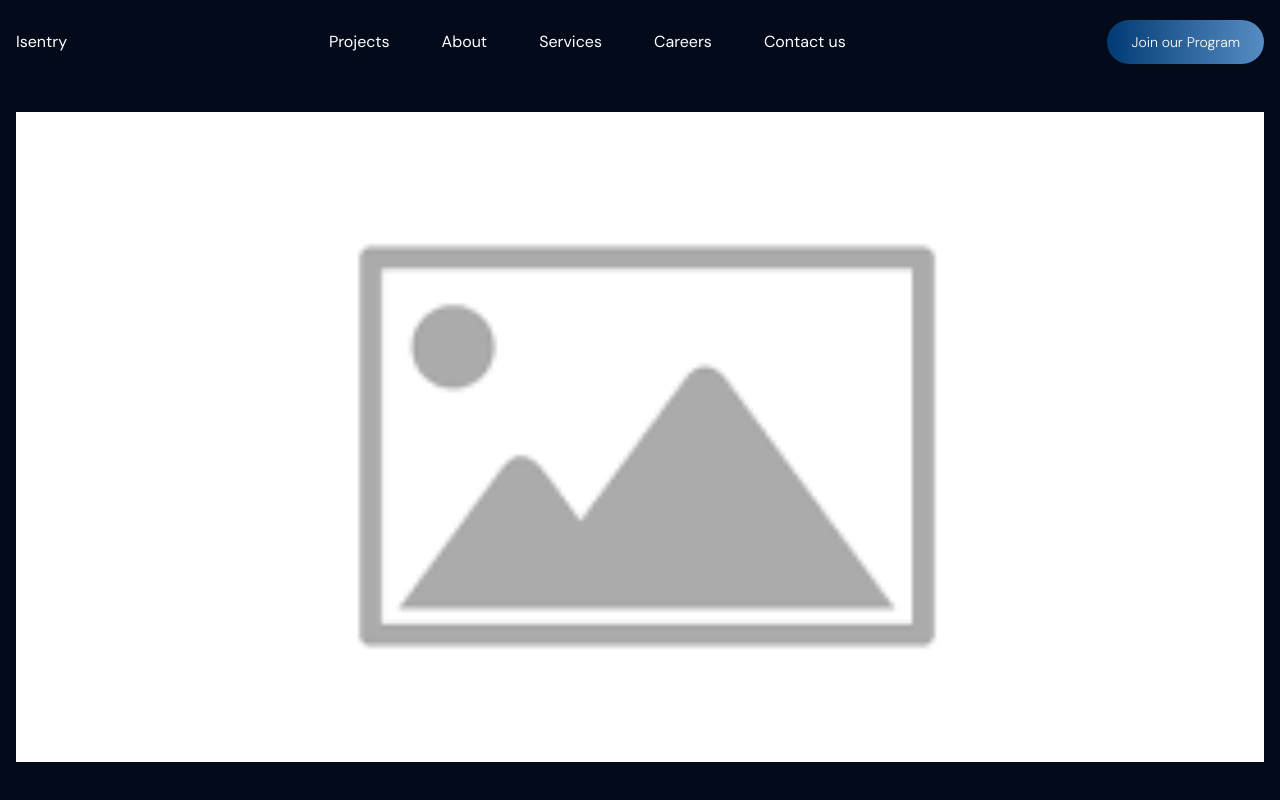
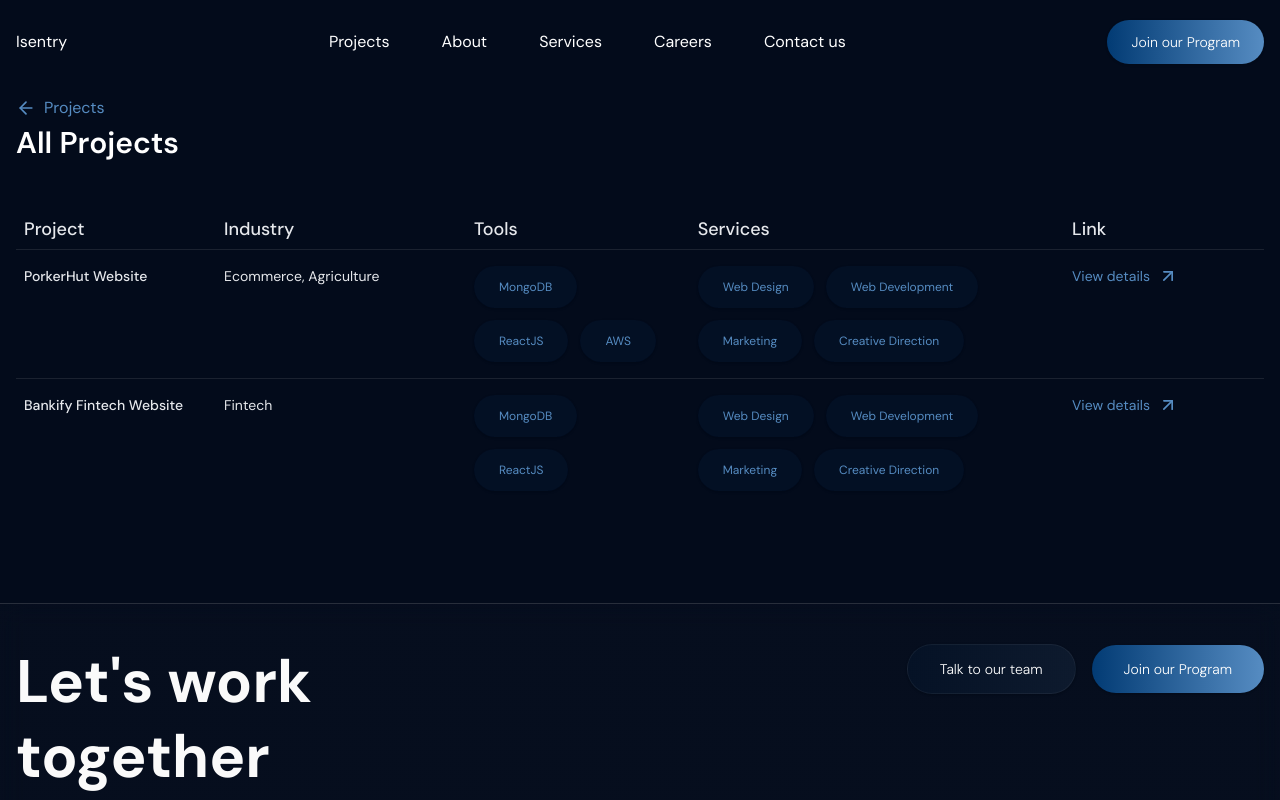
Before and after one commit to i-sentry/i-sentry-platform, a Next.js app: page /projects/archive in a window 1280 px wide. Shown: the top 800 px of the page. Built offline with nearby package versions, Linux system fonts and the light colour scheme.

Commit message:
Project archive added

```diff
--- /dev/null
+++ b/app/projects/archive/page.tsx
@@ -0,0 +1,119 @@
+"use client";
+import TransitionLink from "@/components/widgets/transition_links";
+import { ArrowLeft, ArrowUpRight } from "lucide-react";
+import React from "react";
+import {
+  Table,
+  TableBody,
+  TableCell,
+  TableHead,
+  TableHeader,
+  TableRow,
+} from "@/components/ui/table";
+import { caseStudies } from "@/utils";
+import EachElement from "@/components/widgets/list_rendering";
+import { Badge } from "@/components/ui/badge";
+
+const ProjectArchive = () => {
+  return (
+    <>
+      <section className="py-16 md:py-24">
+        <div className="wrapper">
+          <div>
+            <TransitionLink
+              href="/projects"
+              className="inline-flex items-center gap-2 text-secondary-300"
+            >
+              <span>
+                <ArrowLeft size={20} />
+              </span>
+              Projects
+            </TransitionLink>
+            <h1 className="font-dm-sans text-2xl font-semibold text-white sm:text-3xl">
+              All Projects
+            </h1>
+          </div>
+
+          <div className="mt-12">
+            <Table>
+              <TableHeader className="[&_tr]:border-primary-50/10">
+                <TableRow className="hover:bg-transparent">
+                  <TableHead className="text-lg text-primary-50 sm:w-[200px]">
+                    Project
+                  </TableHead>
+                  <TableHead className="hidden w-[250px] text-lg text-primary-50 sm:table-cell">
+                    Industry
+                  </TableHead>
+                  <TableHead className="hidden text-lg text-primary-50 lg:table-cell">
+                    Tools
+                  </TableHead>
+                  <TableHead className="hidden text-lg text-primary-50 xl:table-cell">
+                    Services
+                  </TableHead>
+                  <TableHead className="text-lg text-primary-50 sm:w-[200px]">
+                    Link
+                  </TableHead>
+                </TableRow>
+              </TableHeader>
+              <TableBody className="[&_tr>td]:py-4 [&_tr]:border-primary-50/10">
+                {caseStudies.map((data, index) => (
+                  <TableRow key={index} className="hover:bg-transparent">
+                    <TableCell className="align-top text-sm font-medium text-primary-50">
+                      {data.title}
+                    </TableCell>
+                    <TableCell className="hidden align-top text-sm text-primary-50 sm:table-cell">
+                      {data.industry}
+                    </TableCell>
+                    <TableCell className="hidden align-top lg:table-cell">
+                      <div className="inline-flex flex-wrap items-center gap-3">
+                        <EachElement
+                          of={data?.tools}
+                          render={(tool: string) => (
+                            <Badge
+                              key={tool}
+                              className="inline-block rounded-full bg-[#023B741A] px-6 py-3 font-dm-sans text-xs font-normal text-secondary-300 hover:bg-[#568CC21A]"
+                            >
+                              {tool}
+                            </Badge>
+                          )}
+                        />
+                      </div>
+                    </TableCell>
+                    <TableCell className="hidden text-sm text-primary-50 xl:table-cell">
+                      <div className="inline-flex flex-wrap items-center gap-3">
+                        <EachElement
+                          of={data?.tags}
+                          render={(tag: string) => (
+                            <Badge
+                              key={tag}
+                              className="inline-block rounded-full bg-[#023B741A] px-6 py-3 font-dm-sans text-xs font-normal text-secondary-300 hover:bg-[#568CC21A]"
+                            >
+                              {tag}
+                            </Badge>
+                          )}
+                        />
+                      </div>
+                    </TableCell>
+                    <TableCell className="align-top text-sm text-primary-50">
+                      <TransitionLink
+                        href="/project"
+                        className="inline-flex items-center gap-2 text-secondary-300"
+                      >
+                        View details
+                        <span>
+                          <ArrowUpRight size={20} />
+                        </span>
+                      </TransitionLink>
+                    </TableCell>
+                  </TableRow>
+                ))}
+              </TableBody>
+            </Table>
+          </div>
+        </div>
+      </section>
+    </>
+  );
+};
+
+export default ProjectArchive;
--- a/app/projects/page.tsx
+++ b/app/projects/page.tsx
@@ -7,6 +7,8 @@ import Marquee from "@/components/ui/marquee";
 import { caseStudies, clients, IProject } from "@/utils";
 import { cn } from "@/lib/utils";
 import { useMediaQuery } from "usehooks-ts";
+import SmartButton from "@/components/custom_button";
+import TransitionLink from "@/components/widgets/transition_links";
 
 const Projects = () => {
   const isMobile = useMediaQuery("(max-width: 768px)");
@@ -175,21 +177,21 @@ const Projects = () => {
 
             <div className="md:flex md:items-end md:justify-between">
               <div className="mx-auto max-w-xl text-center md:mx-0 md:w-1/2 md:text-left">
-                <p className="text-secondary-200 text-sm lg:text-base">
+                <p className="text-sm text-secondary-200 lg:text-base">
                   {isMobile ? "Case Studies" : "Projects"}
                 </p>
                 <h2 className="mb-4 mt-3 font-dm-sans text-[32px] font-normal text-white md:text-[3rem]">
                   Crafting unique
                   <br className="sm:hidden md:block" /> solutions
                 </h2>
-                <p className="text-primary-100 text-sm font-light md:hidden">
+                <p className="text-sm font-light text-primary-100 md:hidden">
                   Ready to transform your ideas into reality? Whether
                   you&apos;re looking for digital solutions or interested in our
                   mentorship program, we&apos;re here to help.
                 </p>
               </div>
               <div className="hidden md:block md:w-1/2">
-                <p className="text-primary-100 text-base font-light leading-normal">
+                <p className="text-base font-light leading-normal text-primary-100">
                   Transform your career trajectory through our intensive
                   year-long mentorship program. At I-Sentry Technologies, we
                   don&apos;t just teach—we immerse you in real-world projects,
@@ -208,6 +210,12 @@ const Projects = () => {
                 return <ProjectCard key={item?.title + index} data={item} />;
               }}
             />
+
+            <div className="col-span-2 mt-10 flex items-center justify-center">
+              <TransitionLink href="/projects/archive">
+                <SmartButton variant="bright" buttonText="View all projects" />
+              </TransitionLink>
+            </div>
           </div>
 
           {/* PARTNERS */}
--- /dev/null
+++ b/components/ui/table.tsx
@@ -0,0 +1,120 @@
+import * as React from "react"
+
+import { cn } from "@/lib/utils"
+
+const Table = React.forwardRef<
+  HTMLTableElement,
+  React.HTMLAttributes<HTMLTableElement>
+>(({ className, ...props }, ref) => (
+  <div className="relative w-full overflow-auto">
+    <table
+      ref={ref}
+      className={cn("w-full caption-bottom text-sm", className)}
+      {...props}
+    />
+  </div>
+))
+Table.displayName = "Table"
+
+const TableHeader = React.forwardRef<
+  HTMLTableSectionElement,
+  React.HTMLAttributes<HTMLTableSectionElement>
+>(({ className, ...props }, ref) => (
+  <thead ref={ref} className={cn("[&_tr]:border-b", className)} {...props} />
+))
+TableHeader.displayName = "TableHeader"
+
+const TableBody = React.forwardRef<
+  HTMLTableSectionElement,
+  React.HTMLAttributes<HTMLTableSectionElement>
+>(({ className, ...props }, ref) => (
+  <tbody
+    ref={ref}
+    className={cn("[&_tr:last-child]:border-0", className)}
+    {...props}
+  />
+))
+TableBody.displayName = "TableBody"
+
+const TableFooter = React.forwardRef<
+  HTMLTableSectionElement,
+  React.HTMLAttributes<HTMLTableSectionElement>
+>(({ className, ...props }, ref) => (
+  <tfoot
+    ref={ref}
+    className={cn(
+      "border-t bg-neutral-100/50 font-medium [&>tr]:last:border-b-0 dark:bg-neutral-800/50",
+      className
+    )}
+    {...props}
+  />
+))
+TableFooter.displayName = "TableFooter"
+
+const TableRow = React.forwardRef<
+  HTMLTableRowElement,
+  React.HTMLAttributes<HTMLTableRowElement>
+>(({ className, ...props }, ref) => (
+  <tr
+    ref={ref}
+    className={cn(
+      "border-b transition-colors hover:bg-neutral-100/50 data-[state=selected]:bg-neutral-100 dark:hover:bg-neutral-800/50 dark:data-[state=selected]:bg-neutral-800",
+      className
+    )}
+    {...props}
+  />
+))
+TableRow.displayName = "TableRow"
+
+const TableHead = React.forwardRef<
+  HTMLTableCellElement,
+  React.ThHTMLAttributes<HTMLTableCellElement>
+>(({ className, ...props }, ref) => (
+  <th
+    ref={ref}
+    className={cn(
+      "h-10 px-2 text-left align-middle font-medium text-neutral-500 [&:has([role=checkbox])]:pr-0 [&>[role=checkbox]]:translate-y-[2px] dark:text-neutral-400",
+      className
+    )}
+    {...props}
+  />
+))
+TableHead.displayName = "TableHead"
+
+const TableCell = React.forwardRef<
+  HTMLTableCellElement,
+  React.TdHTMLAttributes<HTMLTableCellElement>
+>(({ className, ...props }, ref) => (
+  <td
+    ref={ref}
+    className={cn(
+      "p-2 align-middle [&:has([role=checkbox])]:pr-0 [&>[role=checkbox]]:translate-y-[2px]",
+      className
+    )}
+    {...props}
+  />
+))
+TableCell.displayName = "TableCell"
+
+const TableCaption = React.forwardRef<
+  HTMLTableCaptionElement,
+  React.HTMLAttributes<HTMLTableCaptionElement>
+>(({ className, ...props }, ref) => (
+  <caption
+    ref={ref}
+    className={cn("mt-4 text-sm text-neutral-500 dark:text-neutral-400", className)}
+    {...props}
+  />
+))
+TableCaption.displayName = "TableCaption"
+
+export {
+  Table,
+  TableHeader,
+  TableBody,
+  TableFooter,
+  TableHead,
+  TableRow,
+  TableCell,
+  TableCaption,
+}
--- a/components/widgets/transition_links.tsx
+++ b/components/widgets/transition_links.tsx
@@ -5,7 +5,7 @@ import React, { ReactNode } from "react";
 interface ILink extends LinkProps {
   children: ReactNode;
   href: string;
-  className: string;
+  className?: string;
 }
 
 function sleep(ms: number): Promise<void> {
--- a/utils/index.ts
+++ b/utils/index.ts
@@ -153,6 +153,7 @@ export type IProject = {
   tools: string[];
   client: string;
   url: string;
+  industry: string;
 };
 
 export const caseStudies: IProject[] = [
@@ -166,6 +167,7 @@ export const caseStudies: IProject[] = [
     tools: ["MongoDB", "ReactJS", "AWS"],
     client: "Web Design",
     url: "/",
+    industry: "Ecommerce, Agriculture",
   },
   {
     id: "1",
@@ -177,6 +179,7 @@ export const caseStudies: IProject[] = [
     tools: ["MongoDB", "ReactJS"],
     client: "Web Design",
     url: "/",
+    industry: "Fintech",
   },
 ];
 
```
